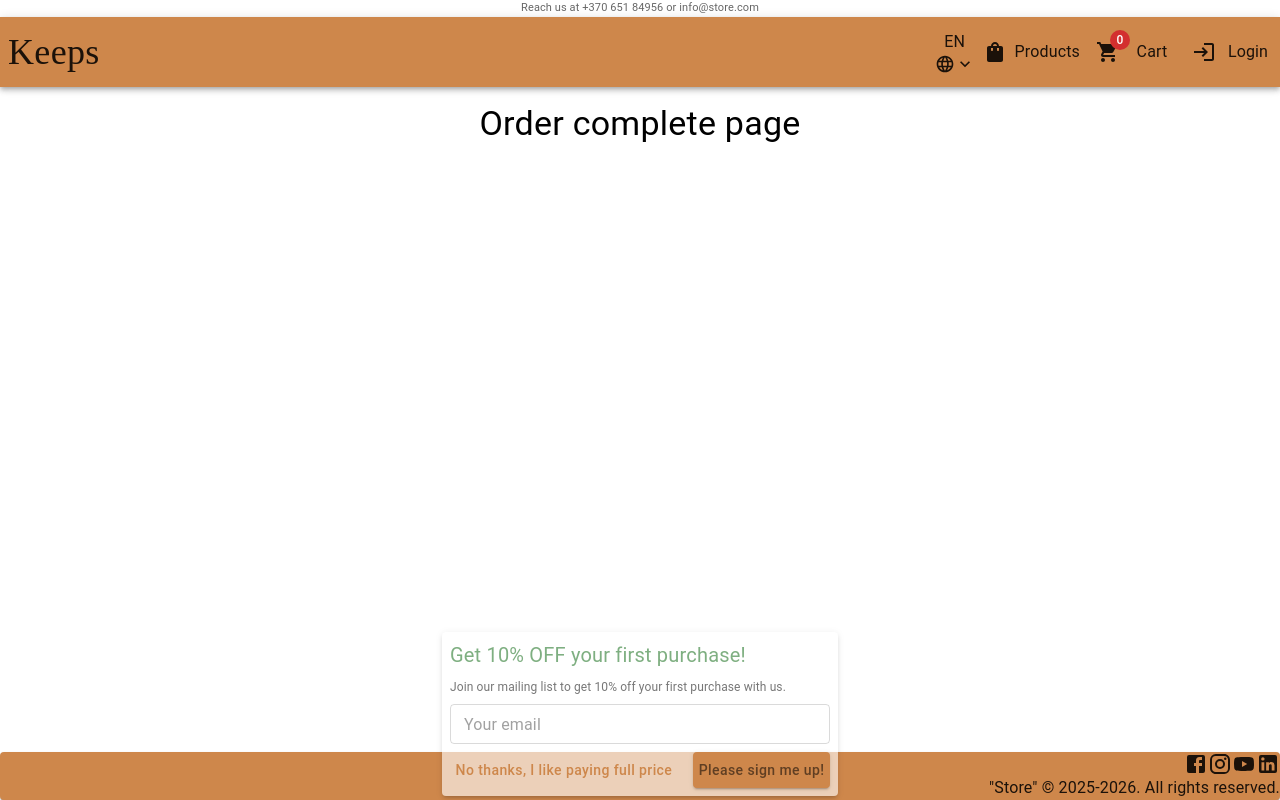
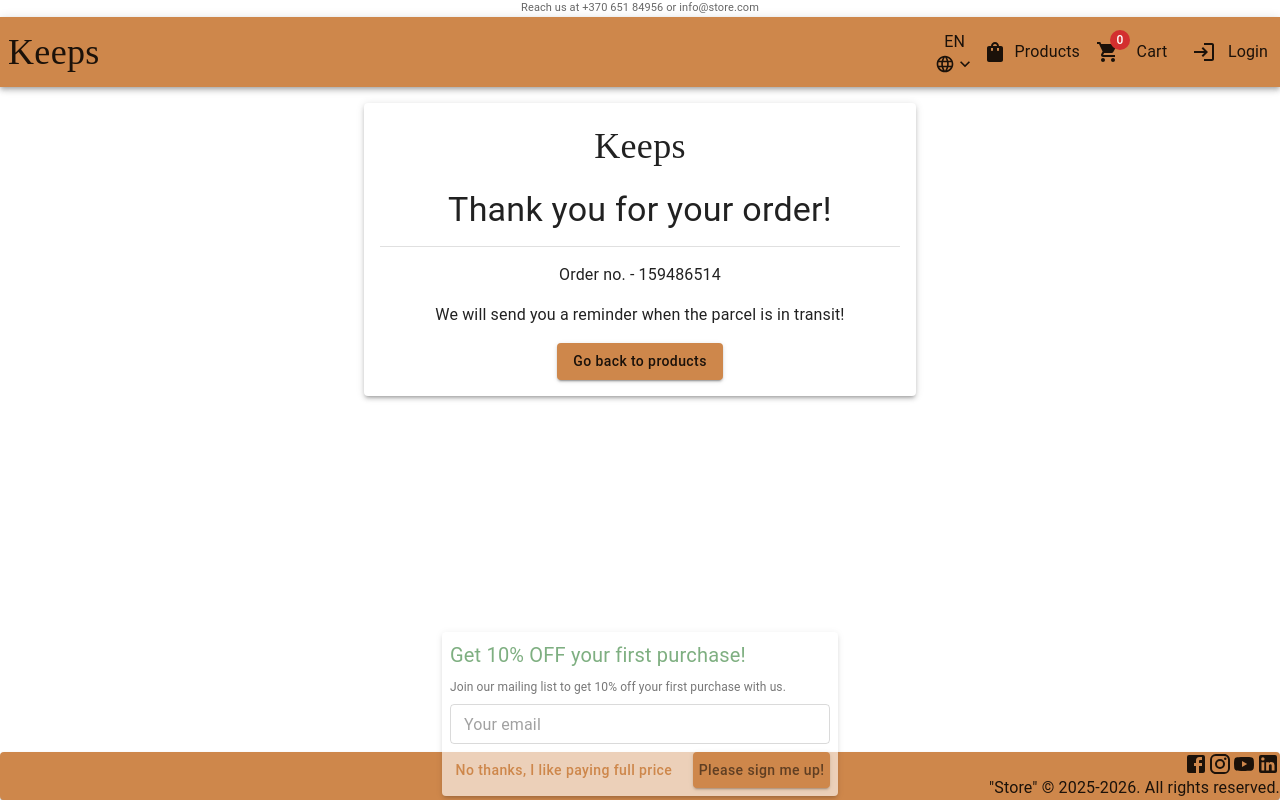
Before and after one commit to Nirtautas/BA-Usability-study-website-educational-website-fork, a Next.js app: page /en/order-complete in a window 1280 px wide. Built offline with nearby package versions, Linux system fonts and the light colour scheme; what @mui/material-nextjs would draw is missing.

Commit message:
Order completion page

```diff
--- a/src/components/pages/checkoutPage/checkoutPage.tsx
+++ b/src/components/pages/checkoutPage/checkoutPage.tsx
@@ -41,6 +41,8 @@ const CheckoutPage = () => {
     }
 
     if (hasError) return;
+
+    cartContext?.removeAllFromCart();
     router.push(getPageUrl.orderComplete());
   };
 
--- a/src/components/pages/orderCompletePage/orderCompletePage.tsx
+++ b/src/components/pages/orderCompletePage/orderCompletePage.tsx
@@ -1,15 +1,24 @@
 "use client";
 
-import { Container, Stack, Typography } from "@mui/material";
+import { ShopTitle } from "@/components/shared/simpleShared";
+import { getPageUrl } from "@/data/constants";
+import { Button, Container, Divider, Link, Paper, Stack, Typography } from "@mui/material";
 
 const OrderCompletePage = () => {
   return (
-    <Container>
-      <Stack direction="column" alignItems="center" gap={1}>
-        <Typography variant="h4" gutterBottom>
-          Order complete page
-        </Typography>
-      </Stack>
+    <Container sx={{ width: 600 }}>
+      <Paper elevation={3} sx={{ padding: 2 }}>
+        <Stack direction="column" gap={2} textAlign="center">
+          <ShopTitle />
+          <Typography variant="h4">Thank you for your order!</Typography>
+          <Divider />
+          <Typography>Order no. - 159486514</Typography>
+          <Typography>We will send you a reminder when the parcel is in transit!</Typography>
+          <Link href={getPageUrl.products()}>
+            <Button variant="contained">Go back to products</Button>
+          </Link>
+        </Stack>
+      </Paper>
     </Container>
   );
 };
--- /dev/null
+++ b/src/components/shared/simpleShared.tsx
@@ -0,0 +1,12 @@
+import { Typography } from "@mui/material";
+import { useTranslations } from "next-intl";
+
+export const ShopTitle = () => {
+  const t = useTranslations("NavBar");
+
+  return (
+    <Typography fontFamily="elephant" fontSize={36}>
+      {t("title")}
+    </Typography>
+  );
+};
--- a/src/components/templates/navBar/navBar.tsx
+++ b/src/components/templates/navBar/navBar.tsx
@@ -1,10 +1,10 @@
 "use client";
 
+import { ShopTitle } from "@/components/shared/simpleShared";
 import { useCart } from "@/data/cartContext";
 import { getPageUrl } from "@/data/constants";
 import { Login, ShoppingBag, ShoppingCart } from "@mui/icons-material";
 import { AppBar, Badge, Button, Grid2, Link, Menu, MenuItem, Stack, Toolbar, Typography } from "@mui/material";
-import { useTranslations } from "next-intl";
 import { useRouter } from "next/navigation";
 import { useState } from "react";
 import LanguageSwitcher from "./languageSwitcher";
@@ -12,7 +12,6 @@ import LanguageSwitcher from "./languageSwitcher";
 export function NavBar() {
   const router = useRouter();
   const cartContext = useCart();
-  const t = useTranslations("NavBar");
   const [anchorEl, setAnchorEl] = useState<null | HTMLElement>(null);
   const open = Boolean(anchorEl);
   const handleClick = (event: React.MouseEvent<HTMLButtonElement>) => {
@@ -31,9 +30,7 @@ export function NavBar() {
       <AppBar position="static">
         <Toolbar disableGutters sx={{ display: "flex", justifyContent: "space-between" }}>
           <Link href={getPageUrl.home()} padding={1} sx={{ color: "inherit", textDecoration: "none" }}>
-            <Typography fontFamily="elephant" fontSize={36}>
-              {t("title")}
-            </Typography>
+            <ShopTitle />
           </Link>
 
           <Stack direction="row" spacing={2} alignItems="center">
```
